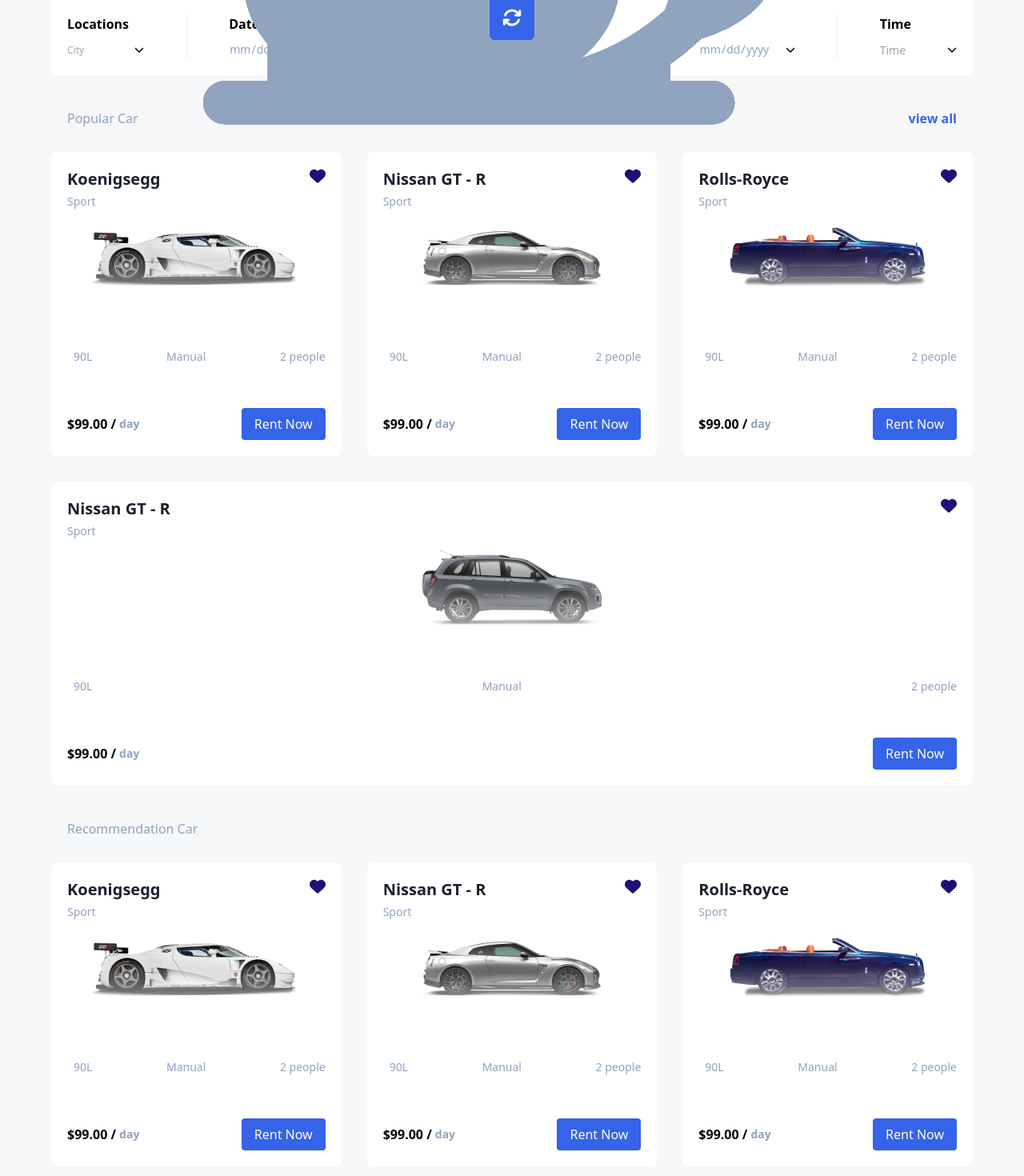
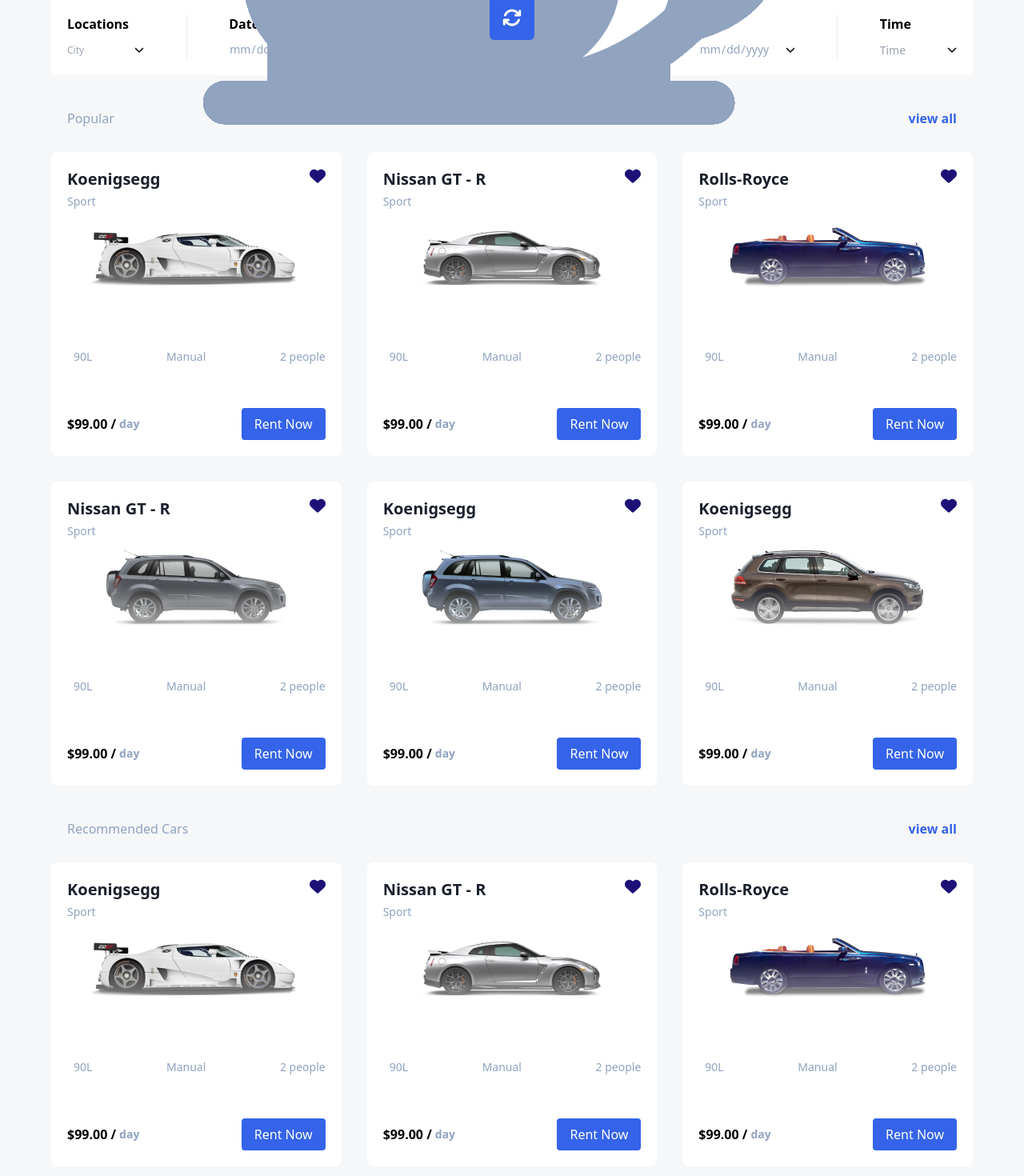
Before and after one commit to AdrienBelhomme/car, a Next.js app: page /car-rent in a window 1280 px wide. Shown: the part 600-2070 px from the top of the page at 80% size. Built offline with nearby package versions, Linux system fonts and the light colour scheme.

Commit message:
create cartypelist component

```diff
--- /dev/null
+++ b/components/CarTypeList.jsx
@@ -0,0 +1,33 @@
+/* eslint-disable import/no-cycle */
+import React from 'react';
+
+import { CarCard } from './index';
+import image from '../assets/index';
+
+const CarTypeList = ({ CarData, scrollable, noscroll }) => (
+  <div>
+    {CarData.map(({ title, type }) => (
+      <div className="popular w-full mt-8 md:mt-[42px]">
+        <div className="flex justify-between mx-5">
+          <h1 className="flex text-secondinary-light-300 font-medium text-sm md:text-base md:font-semi-bold" key={title}>
+            {title}
+          </h1>
+          <button type="button" onClick={() => {}}>
+            <h1 className="flex justify-end text-btn-blue text-xs font-semibold md:text-base">view all</h1>
+          </button>
+        </div>
+        <div className={`flex mt-[30px] justify-start w-full ${noscroll} gap-8 ${scrollable} `}>
+          {type.map((model, index) => (
+            <div key={index} className="min-w-[280px] flex-1"> <CarCard model={model} image={Object.values(image)[index]} /></div>
+          ))}
+        </div>
+      </div>
+    ))}
+  </div>
+);
+
+export default CarTypeList;
+
+// flex mt-[30px] justify-start w-full md:flex-wrap gap-8 overflow-x-auto
+
+// flex mt-[30px] justify-start w-full flex-wrap gap-8
--- a/components/index.js
+++ b/components/index.js
@@ -10,5 +10,6 @@ import Picker from './Picker';
 import Searchbar from './Searchbar';
 import StatePicker from './StatePicker';
 import InversePicker from './InversePicker';
+import CarTypeList from './CarTypeList';
 
-export { Footer, Navbar, Button, Sidebar, CarBanner, Slider, Picker, CarCard, Searchbar, StatePicker, InversePicker };
+export { Footer, Navbar, Button, Sidebar, CarBanner, Slider, Picker, CarCard, Searchbar, StatePicker, InversePicker, CarTypeList };
--- a/pages/car-rent.js
+++ b/pages/car-rent.js
@@ -1,9 +1,17 @@
-import { Button, CarBanner, CarCard, StatePicker } from '../components';
+import { Button, CarBanner, StatePicker, CarTypeList } from '../components';
 import image from '../assets/index';
 
 const CarRent = () => {
-  const carList = ['Koenigsegg', 'Nissan GT - R', 'Rolls-Royce', 'Nissan GT - R', 'Koenigsegg', 'Koenigsegg'];
-  const recommendedCar = ['Koenigsegg', 'Nissan GT - R', 'Rolls-Royce', 'All New Rush', 'All New Terio', 'CRV', 'New MGZS', 'Exclusive MGZS'];
+  const popular = [
+    {
+      title: 'Popular',
+      type: ['Koenigsegg', 'Nissan GT - R', 'Rolls-Royce', 'Nissan GT - R', 'Koenigsegg', 'Koenigsegg'],
+    }];
+  const recommended = [{
+    title: 'Recommended Cars',
+    type: ['Koenigsegg', 'Nissan GT - R', 'Rolls-Royce', 'All New Rush', 'All New Terio', 'CRV', 'New MGZS', 'Exclusive MGZS'],
+  },
+  ];
 
   return (
     <div className=" p-6 md:p-16">
@@ -30,32 +38,8 @@ const CarRent = () => {
       <div className="mt-[42px]">
         <StatePicker />
       </div>
-
-      <div className="popular w-full mt-8 md:mt-[42px]">
-        <div className="flex justify-between mx-5">
-          <h1 className="flex text-secondinary-light-300 font-medium text-sm md:text-base md:font-semi-bold">
-            Popular Car
-          </h1>
-          <button type="button" onClick={() => {}}>
-            <h1 className="flex justify-end text-btn-blue text-xs font-semibold md:text-base">view all</h1>
-          </button>
-        </div>
-        <div className="flex mt-[30px] justify-start w-full md:flex-wrap gap-8 overflow-x-auto">
-          {carList.slice(0, 4).map((model, index) => (
-            <div key={index} className="min-w-[280px] flex-1"> <CarCard model={model} image={Object.values(image)[index]} /></div>
-          ))}
-        </div>
-      </div>
-      <div className="recommendation w-full mt-8 md:mt-[42px]">
-        <h1 className="flex mx-5 text-secondinary-light-300 font-medium text-sm md:text-base md:font-semi-bold">
-          Recommendation Car
-        </h1>
-        <div className="flex mt-[30px] justify-start w-full flex-wrap gap-8">
-          {recommendedCar.map((model, index) => (
-            <div key={index} className="min-w-[304px] flex-1"> <CarCard model={model} image={Object.values(image)[index]} /></div>
-          ))}
-        </div>
-      </div>
+      <CarTypeList CarData={popular} scrollable="overflow-x-auto md:flex-wrap" />
+      <CarTypeList CarData={recommended} noscroll="flex-wrap" />
       <div className="flex justify-center items-center mt-12 md:mt-16">
         <Button text="Show more cars" bgColor="bg-btn-blue" color="text-white" onClick={() => {}} />
       </div>
```
Also changed, not shown: components/CarCard.jsx (+15 -15 lines).
